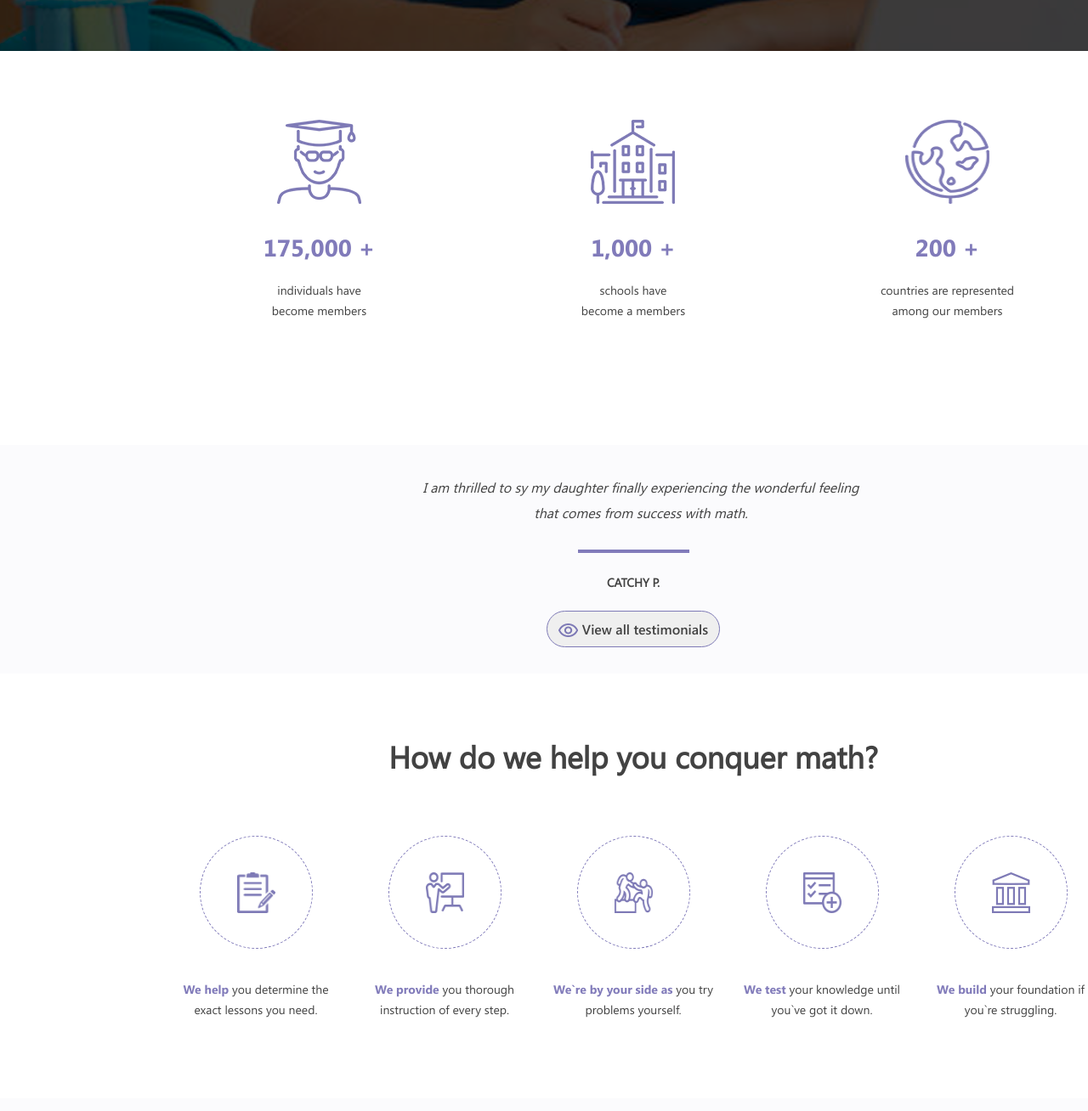
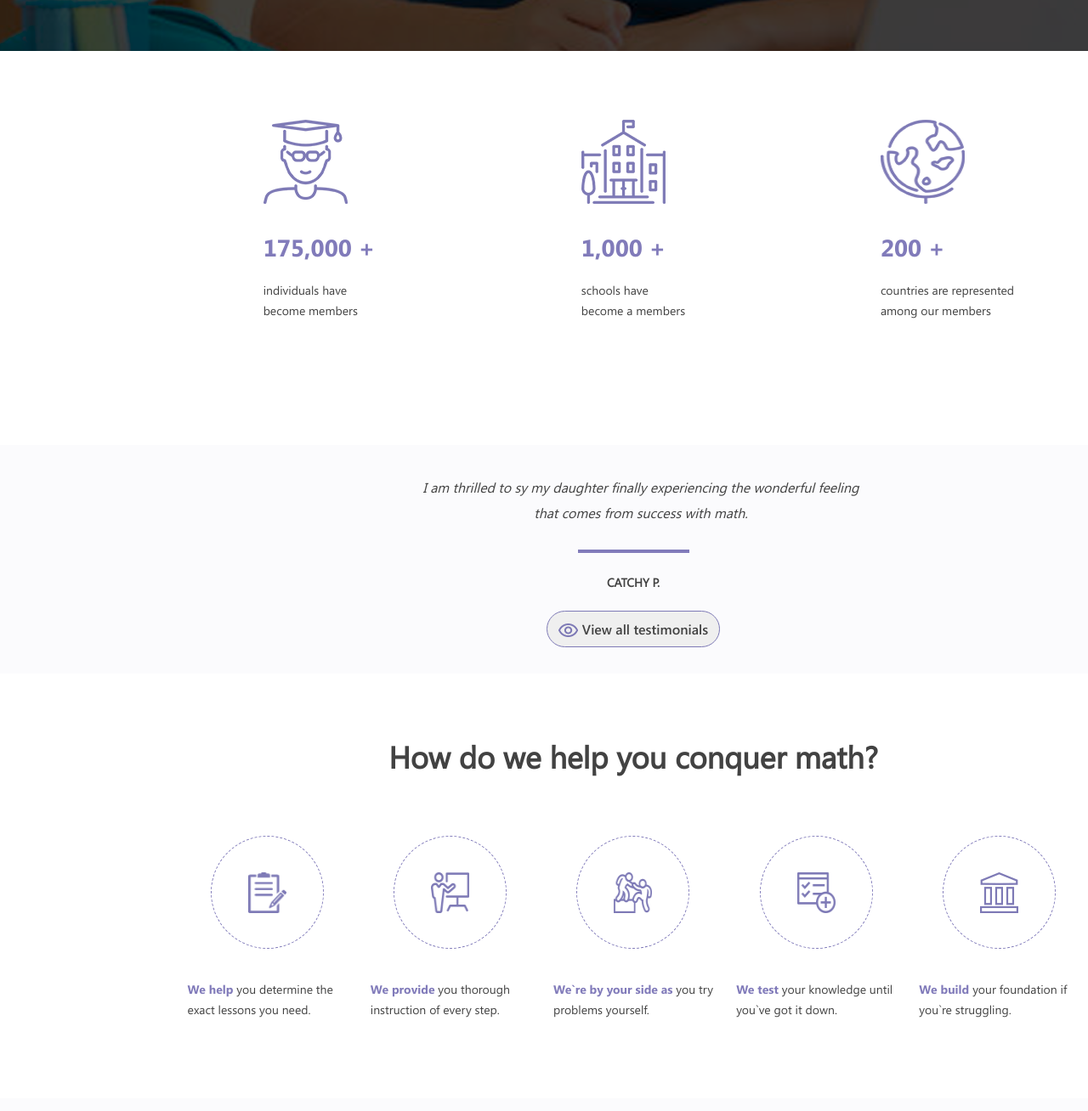
Before and after one commit to vovchanchyk/main2-task, a plain HTML site: page index.html in a window 1280 px wide. Shown: the part 592-1900 px from the top of the page at 85% size. Drawn offline with nearby package versions, Linux system fonts and the light colour scheme; files that its build step writes are made by us from their sources; files whose address does not match are found by name.

Commit message:
18.07/17.14

```diff
--- a/main.scss
+++ b/main.scss
@@ -7,7 +7,7 @@
 .wrapper {
     width: 1490px;
     height: 2600px;
-    margin: auto;
+    margin: auto;/* в качестве исключения дал */
 }
 .header {
     width: 1490px;
@@ -140,6 +140,7 @@
     }
 }
 .points {
+
     &__container {
         width: 899px;
         height: 234px;
@@ -157,8 +158,7 @@
     }
 }
 .points-item {
-    margin: auto;
-    text-align: center;
+
     &__img {
         width: 99px;
         height: 99px;
@@ -247,11 +247,12 @@
 
     &__column {
         width: 188px;
+        margin: auto;
+
     }
 }
 .howto-item {
-    margin: auto;
-    text-align: center;
+
 
     &__avatar {
         margin: auto;
@@ -332,14 +333,11 @@
     &__container {
         width: 1200px;
         display: flex;
-
-
     }
 
     &__item {
-        margin: 118px 0px 0px 230px ;
+        margin: 118px 0px 0px 230px;
         width: 375px;
-
     }
 
     &__title {
@@ -365,7 +363,6 @@
         margin-left: 50px;
         width: 775px;
         height: 513px;
-
     }
 }
 .footer {
@@ -377,11 +374,11 @@
 
     background-color: #5f5b88;
     &__logo {
-        margin-left:225px
+        margin-left: 225px;
     }
 
     &__copyright {
-        @include fonts($regular,$fSmall,$white);
+        @include fonts($regular, $fSmall, $white);
         margin-right: 225px;
     }
 }
```
